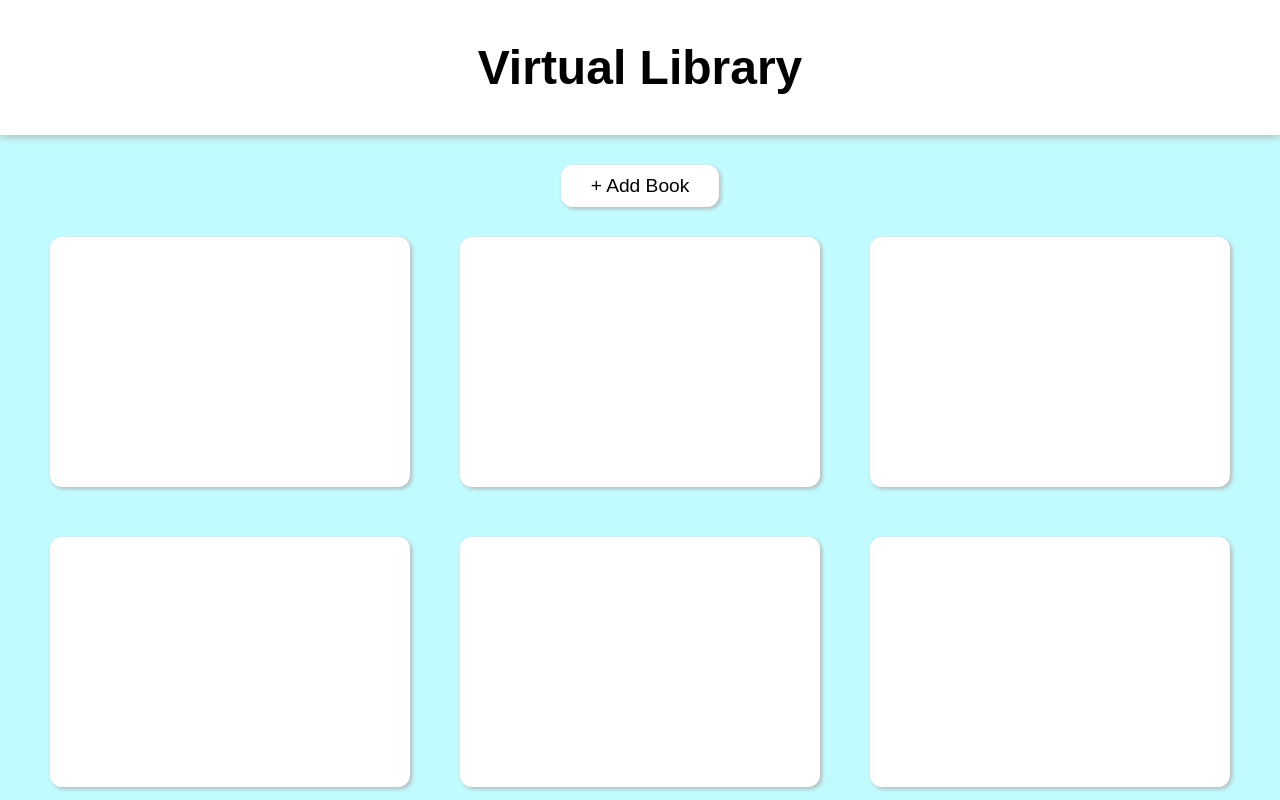
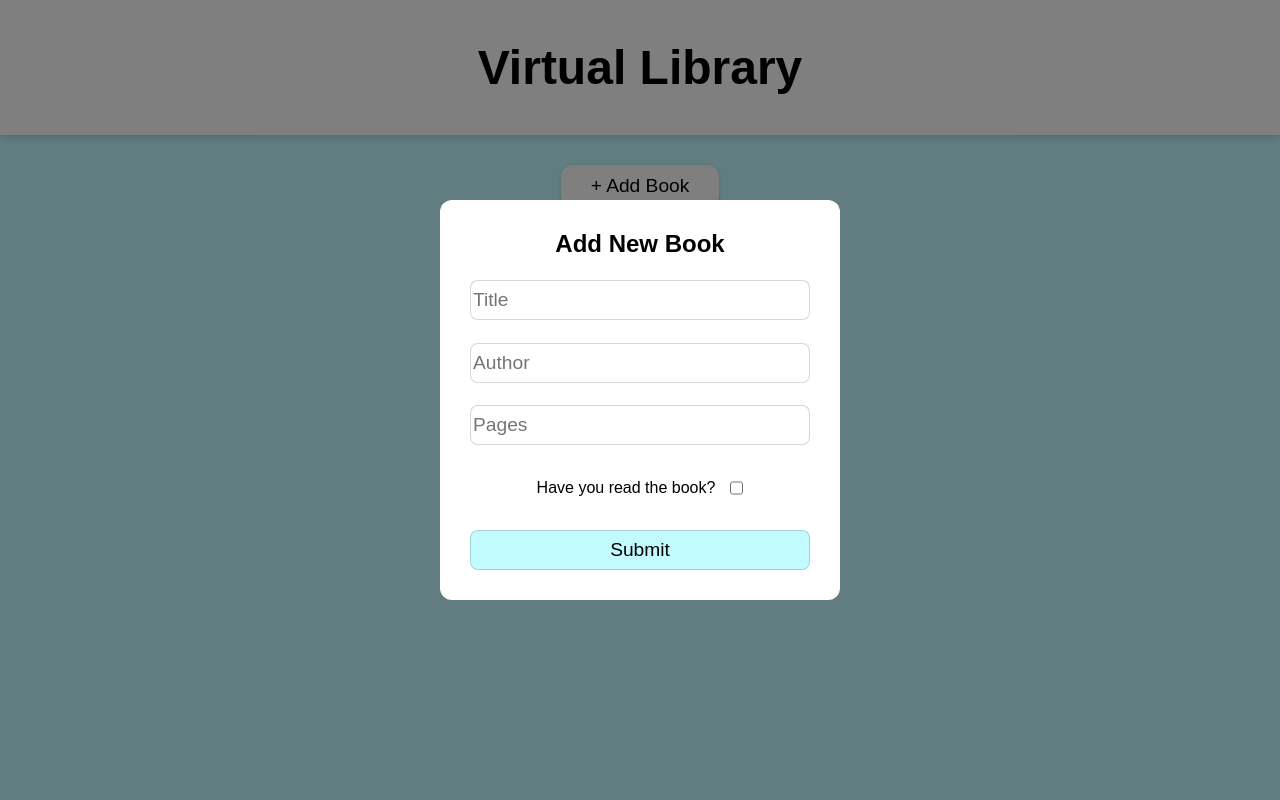
Before and after one commit to evan1mclean/library, a plain HTML site: page index.html in a window 1280 px wide. Both pictures are taken after a click on the button "+ Add Book". Shown: the top 800 px of the page. Drawn offline with Linux system fonts and the light colour scheme; a web font is replaced by a local one.

Commit message:
Adds modal and form content

```diff
--- a/index.html
+++ b/index.html
@@ -15,17 +15,25 @@
     <div class="header"><h1>Virtual Library</h1></div>
     <div class="main-content">
         <div class="add-book">
-            <button class="book-button">+ Add Book</button>
+            <button id="bookButton">+ Add Book</button>
         </div>
         <div class="display-books">
-            <div class="card"></div>
-            <div class="card"></div>
-            <div class="card"></div>
-            <div class="card"></div>
-            <div class="card"></div>
-            <div class="card"></div>
-            <div class="card"></div>
-            <div class="card"></div>
+
+        </div>
+    </div>
+    <div class="modal" id="addBookModal">
+        <div class="modal-content">
+            <form class="add-book-form">
+                <h2>Add New Book</h2>
+                <input type="text" id="title" placeholder="Title" maxlength="100" required>
+                <input type="text" id="author" placeholder="Author" maxlength="100" required>
+                <input type="number" id="pages" placeholder="Pages" max="10000" required>
+                <div class="is-read">
+                    <label for="haveRead">Have you read the book?</label>
+                    <input type="checkbox" name="haveRead" id="haveRead">
+                </div>
+                <button type="submit">Submit</button>
+            </form>
         </div>
     </div>
 </body>
--- a/scripts.js
+++ b/scripts.js
@@ -1,4 +1,10 @@
 let myLibrary = [];
+const modal = document.querySelector(".modal");
+const modalContent = document.querySelector(".modal-content");
+const modalButton = document.querySelector("#bookButton");
+
+modalButton.addEventListener("click", toggleModal);
+window.addEventListener("mousedown", windowOnClick);
 
 function Book(title, author, pages, read) {
     this.title = title;
@@ -9,3 +15,18 @@ function Book(title, author, pages, read) {
         return `${title} by ${author}, ${pages} pages, have ${read}`;
     }
 }
+
+function addBookToLibrary() {
+
+}
+
+function toggleModal() {
+    modal.classList.toggle("show-modal");
+    modalContent.classList.toggle("show-modal");
+}
+
+function windowOnClick(e) {
+    if (e.target === modal) {
+        toggleModal();
+    }
+}
--- a/styles.css
+++ b/styles.css
@@ -1,11 +1,17 @@
+* {
+    box-sizing: border-box;
+}
+
 :root {
     font-family: 'Akshar', sans-serif;
     font-size: 16px;
-    --shadow-color: rgb(183, 183, 183);
-    --card-shadow: 2px 2px 4px var(--shadow-color);
+    --shadow-color: rgba(0, 0, 0, 0.16);
+    --card-shadow: var(--shadow-color) 0px 1px 4px;
+    --background-color: rgb(194, 251, 255);
 }
 
-h1 {
+h1,
+h2 {
     margin: 0;
 }
 
@@ -14,7 +20,7 @@ body {
     height: 100vh;
     display: flex;
     flex-direction: column;
-    background-color: rgb(194, 251, 255);
+    background-color: var(--background-color);
 }
 
 .header {
@@ -38,7 +44,7 @@ body {
     align-items: center;
 }
 
-.book-button {
+#bookButton {
     font: inherit;
     font-size: 1.2rem;
     padding: 10px 30px;
@@ -48,13 +54,9 @@ body {
     box-shadow: var(--card-shadow);
 }
 
-.book-button:hover {
+#bookButton:hover {
     background-color: rgb(244, 241, 241);
     cursor: pointer;
-}
-
-.book-button:active {
-    background-color: white;
 }
 
 .display-books {
@@ -70,3 +72,65 @@ body {
     box-shadow: var(--card-shadow);
     border-radius: 12px;
 }
+
+.modal {
+    position: fixed;
+    left: 0;
+    top: 0;
+    width: 100%;
+    height: 100%;
+    background-color: rgba(0,0,0,0.5);
+    opacity: 0;
+    visibility: hidden;
+    transition: 0.2s ease-in-out;
+}
+
+.modal-content {
+    position: absolute;
+    top: calc(50% - 200px);
+    left: calc(50% - 200px);
+    background-color: white;
+    padding: 10px;
+    height: 400px;
+    width: 400px;
+    border-radius: 12px;
+    transform: scale(0);
+    transition: 0.2s ease-in-out;
+}
+
+.show-modal {
+    opacity: 1;
+    visibility: visible;
+    transform: scale(1.0);
+    transition: 0.2s ease-in-out;
+}
+
+.add-book-form {
+    height: 100%;
+    padding: 20px;
+    text-align: center;
+    display: flex;
+    flex-direction: column;
+    justify-content: space-between;
+}
+
+.add-book-form button,
+.add-book-form input {
+    font: inherit;
+    font-size: 1.2rem;
+    margin: 0;
+    height: 40px;
+    border-radius: 8px;
+    border: 1px solid var(--shadow-color);
+}
+
+.add-book-form button {
+    background-color: var(--background-color);
+}
+
+.is-read {
+    display: flex;
+    justify-content: center;
+    align-items: center;
+    gap: 15px;
+}
```
